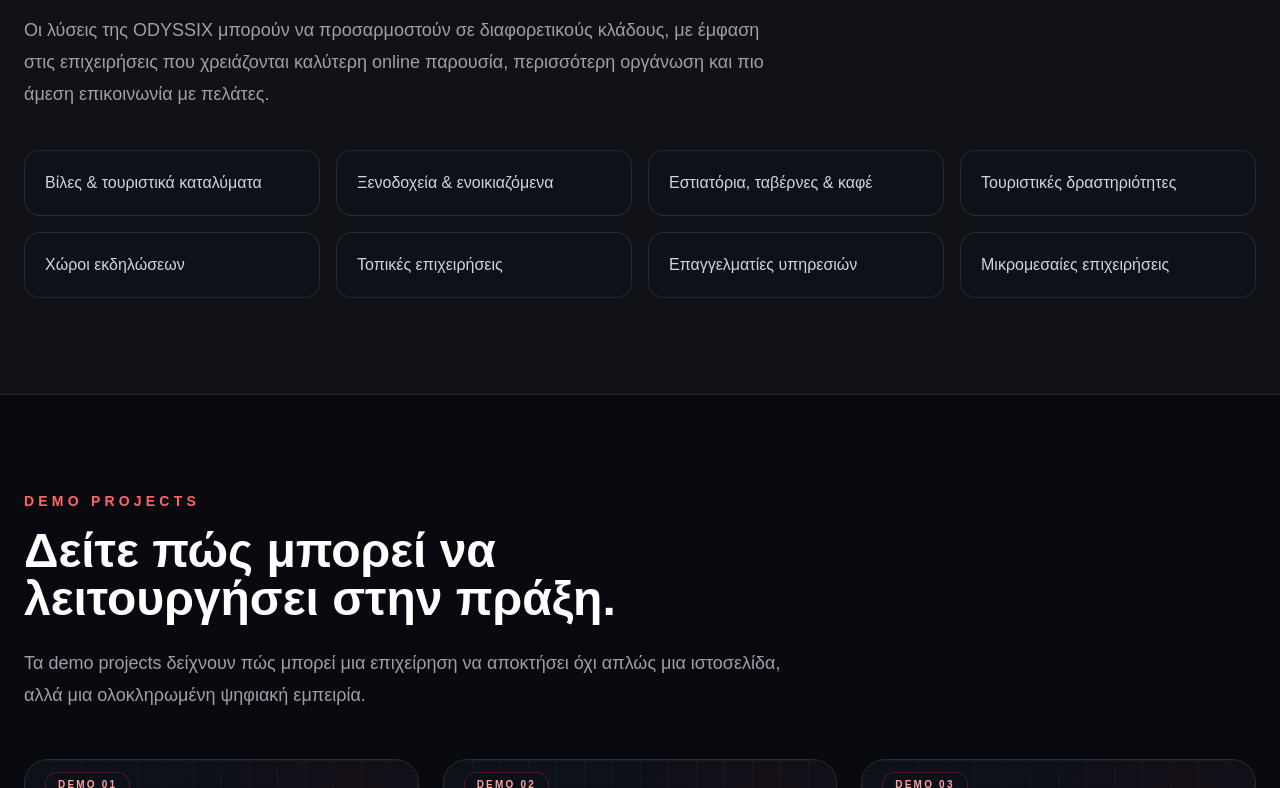
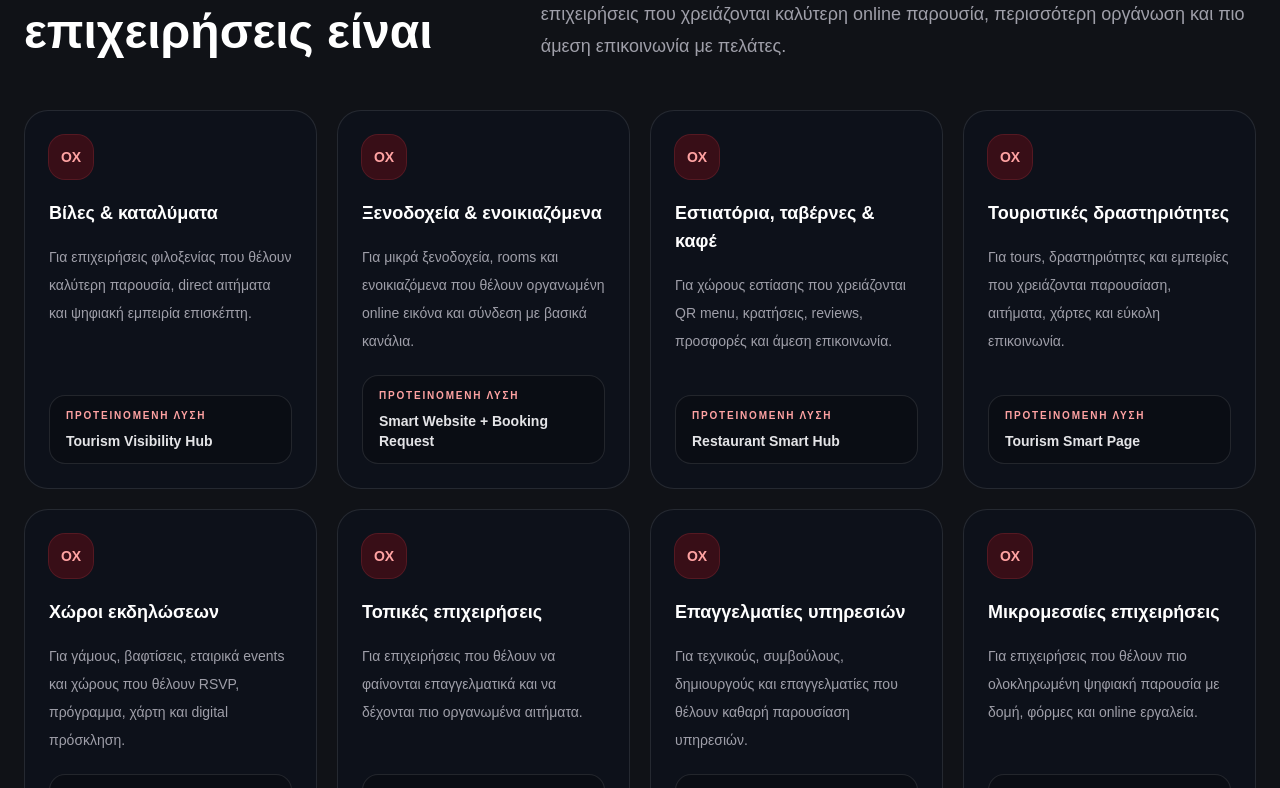
Before and after one commit to OdyssiX/odyssix-site, a Next.js app: page / in a window 1280 px wide. Shown: the part 5072-5860 px from the top of the page. Built offline with nearby package versions, Linux system fonts and the light colour scheme.

Commit message:
Improve Industries section

```diff
--- a/components/IndustriesSection.tsx
+++ b/components/IndustriesSection.tsx
@@ -1,40 +1,95 @@
 const industries = [
-  "Βίλες & τουριστικά καταλύματα",
-  "Ξενοδοχεία & ενοικιαζόμενα",
-  "Εστιατόρια, ταβέρνες & καφέ",
-  "Τουριστικές δραστηριότητες",
-  "Χώροι εκδηλώσεων",
-  "Τοπικές επιχειρήσεις",
-  "Επαγγελματίες υπηρεσιών",
-  "Μικρομεσαίες επιχειρήσεις",
+  {
+    title: "Βίλες & καταλύματα",
+    text: "Για επιχειρήσεις φιλοξενίας που θέλουν καλύτερη παρουσία, direct αιτήματα και ψηφιακή εμπειρία επισκέπτη.",
+    solution: "Tourism Visibility Hub",
+  },
+  {
+    title: "Ξενοδοχεία & ενοικιαζόμενα",
+    text: "Για μικρά ξενοδοχεία, rooms και ενοικιαζόμενα που θέλουν οργανωμένη online εικόνα και σύνδεση με βασικά κανάλια.",
+    solution: "Smart Website + Booking Request",
+  },
+  {
+    title: "Εστιατόρια, ταβέρνες & καφέ",
+    text: "Για χώρους εστίασης που χρειάζονται QR menu, κρατήσεις, reviews, προσφορές και άμεση επικοινωνία.",
+    solution: "Restaurant Smart Hub",
+  },
+  {
+    title: "Τουριστικές δραστηριότητες",
+    text: "Για tours, δραστηριότητες και εμπειρίες που χρειάζονται παρουσίαση, αιτήματα, χάρτες και εύκολη επικοινωνία.",
+    solution: "Tourism Smart Page",
+  },
+  {
+    title: "Χώροι εκδηλώσεων",
+    text: "Για γάμους, βαφτίσεις, εταιρικά events και χώρους που θέλουν RSVP, πρόγραμμα, χάρτη και digital πρόσκληση.",
+    solution: "Event Smart Page",
+  },
+  {
+    title: "Τοπικές επιχειρήσεις",
+    text: "Για επιχειρήσεις που θέλουν να φαίνονται επαγγελματικά και να δέχονται πιο οργανωμένα αιτήματα.",
+    solution: "Smart Business Website",
+  },
+  {
+    title: "Επαγγελματίες υπηρεσιών",
+    text: "Για τεχνικούς, συμβούλους, δημιουργούς και επαγγελματίες που θέλουν καθαρή παρουσίαση υπηρεσιών.",
+    solution: "Professional Smart Site",
+  },
+  {
+    title: "Μικρομεσαίες επιχειρήσεις",
+    text: "Για επιχειρήσεις που θέλουν πιο ολοκληρωμένη ψηφιακή παρουσία με δομή, φόρμες και online εργαλεία.",
+    solution: "Smart Pro System",
+  },
 ];
 
 export default function IndustriesSection() {
   return (
-    <section className="border-y border-white/10 bg-white/[0.03] px-6 py-24">
+    <section className="border-y border-white/10 bg-white/[0.03] px-5 py-20 md:px-6 md:py-24">
       <div className="mx-auto max-w-7xl">
-        <p className="text-sm font-semibold uppercase tracking-[0.3em] text-red-400">
-          Industries
-        </p>
+        <div className="grid gap-10 lg:grid-cols-[0.8fr_1.2fr] lg:items-end">
+          <div>
+            <p className="text-sm font-semibold uppercase tracking-[0.3em] text-red-400">
+              Industries
+            </p>
 
-        <h2 className="mt-4 text-3xl font-bold md:text-5xl">
-          Για ποιες επιχειρήσεις είναι
-        </h2>
+            <h2 className="mt-4 text-3xl font-bold leading-tight md:text-5xl">
+              Για ποιες επιχειρήσεις είναι
+            </h2>
+          </div>
 
-        <p className="mt-6 max-w-3xl text-lg leading-8 text-zinc-400">
-          Οι λύσεις της ODYSSIX μπορούν να προσαρμοστούν σε διαφορετικούς
-          κλάδους, με έμφαση στις επιχειρήσεις που χρειάζονται καλύτερη online
-          παρουσία, περισσότερη οργάνωση και πιο άμεση επικοινωνία με πελάτες.
-        </p>
+          <p className="text-lg leading-8 text-zinc-400">
+            Οι λύσεις της ODYSSIX προσαρμόζονται σε διαφορετικούς κλάδους, με
+            έμφαση σε επιχειρήσεις που χρειάζονται καλύτερη online παρουσία,
+            περισσότερη οργάνωση και πιο άμεση επικοινωνία με πελάτες.
+          </p>
+        </div>
 
-        <div className="mt-10 grid gap-4 sm:grid-cols-2 lg:grid-cols-4">
+        <div className="mt-12 grid gap-5 sm:grid-cols-2 lg:grid-cols-4">
           {industries.map((industry) => (
-            <div
-              key={industry}
-              className="rounded-2xl border border-white/10 bg-[#0D111A] p-5 text-zinc-300 transition hover:-translate-y-1 hover:border-red-500/40 hover:text-white"
+            <article
+              key={industry.title}
+              className="group flex min-h-[260px] flex-col rounded-3xl border border-white/10 bg-[#0D111A] p-6 transition hover:-translate-y-1 hover:border-red-500/40 hover:bg-white/[0.04]"
             >
-              {industry}
-            </div>
+              <div className="mb-5 flex h-11 w-11 items-center justify-center rounded-2xl bg-red-600/20 ring-1 ring-red-500/30 transition group-hover:bg-red-600/30">
+                <span className="text-sm font-bold text-red-300">OX</span>
+              </div>
+
+              <h3 className="text-lg font-bold text-white">
+                {industry.title}
+              </h3>
+
+              <p className="mt-4 flex-1 text-sm leading-7 text-zinc-400">
+                {industry.text}
+              </p>
+
+              <div className="mt-5 rounded-2xl border border-white/10 bg-black/20 px-4 py-3">
+                <p className="text-[10px] font-bold uppercase tracking-[0.18em] text-red-300">
+                  Προτεινόμενη λύση
+                </p>
+                <p className="mt-2 text-sm font-semibold text-zinc-200">
+                  {industry.solution}
+                </p>
+              </div>
+            </article>
           ))}
         </div>
       </div>
```
